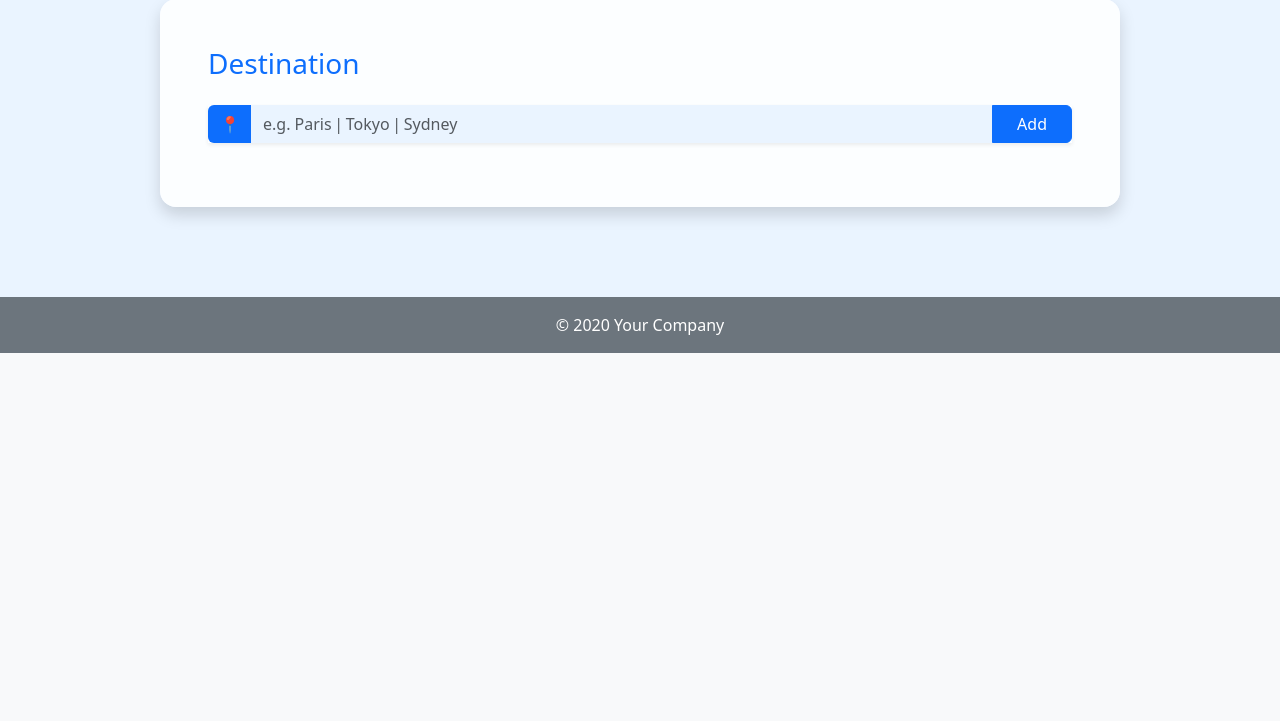
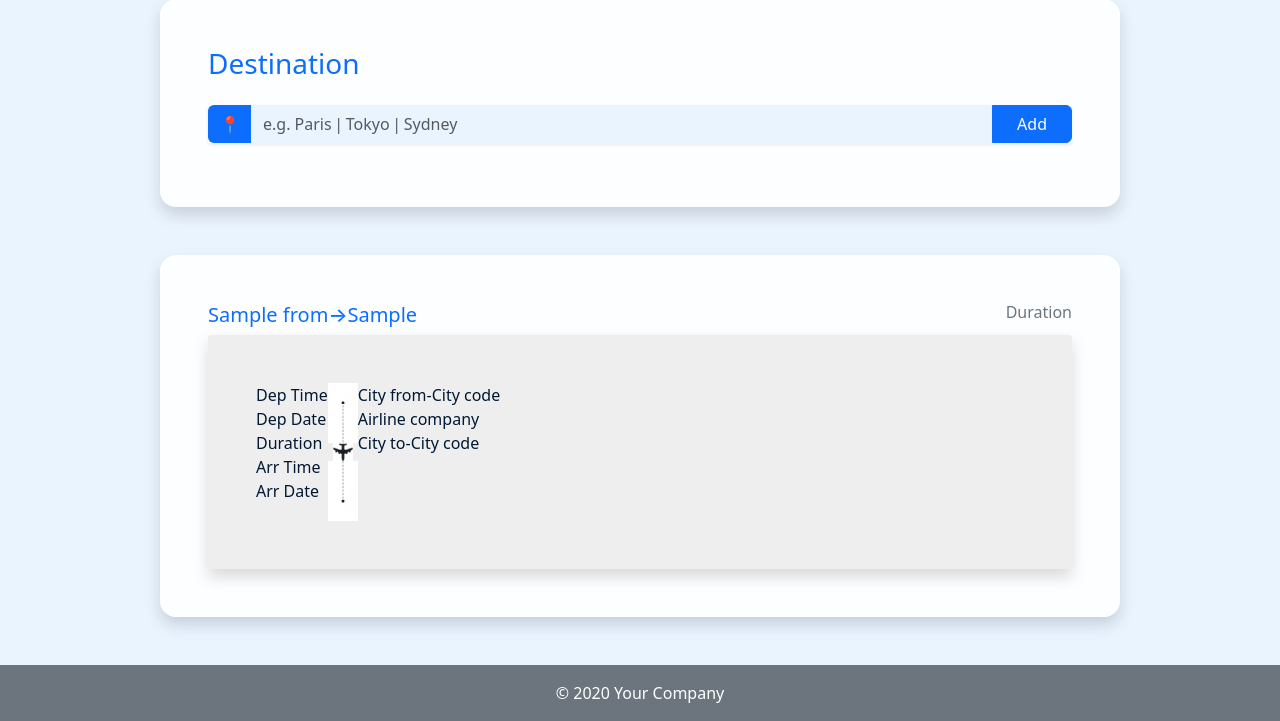
Before and after one commit to Bill-khk/Cross-plane, a Flask app: template templates/index.html in a window 1280 px wide. Shown: the part 447-1168 px from the top of the page. Before the commit the page ends 800 px from the top, so only its background shows below. Run offline with Flask 3, Linux system fonts and the light colour scheme; the template is opened without the code that fills it: values that come from a table or form of the project are taken from there, most other values are stand-ins (such as "Sample title", 1, 10 or a date in 2020); some libraries are stand-ins or nearby versions.

Commit message:
Base HTML for API_response

```diff
--- a/main.py
+++ b/main.py
@@ -109,8 +109,14 @@ def home():
             destinations.append(entry)
             print(f'New list of destination {destinations}')
             return redirect(url_for('change_dest', value=True))
+
+    # TO DELETE ------------------
+    with open('API_response_multiple.json') as json_data:
+        data = json.load(json_data)
+    API_destinations = filt_dests(data)
+    #------------------------------------------
     return render_template('index.html', cal=month_names, dest=dest_nb, destinations=destinations, form=myForm,
-                           current_year=datetime.now().year, city_error=city_error, API_destinations=API_destinations)
+                           current_year=datetime.now().year, city_error=city_error, API_destinations=API_destinations[0:1])
     # TODO render the API_destination in the HTML code
 
 @app.route("/update_period/<month_id>")
@@ -121,7 +127,7 @@ def update_period(month_id):
                    for m, v in month_names]
     return redirect("/")
 
-
+# TODO Limit the number of destination to two for now
 @app.route("/change_dest/<value>")
 def change_dest(value):
     global dest_nb
--- a/static/styles.css
+++ b/static/styles.css
@@ -13,6 +13,13 @@
     background: rgba(255, 255, 255, 0.85);
     backdrop-filter: blur(8px);
     border-radius: 1rem;
+    box-shadow: 0 0.5rem 1rem rgba(0, 0, 0, 0.15);
+}
+
+.card-gray {
+    background: rgba(235, 235, 235, 0.85);
+    backdrop-filter: blur(8px);
+    border-radius: 0.2rem;
     box-shadow: 0 0.5rem 1rem rgba(0, 0, 0, 0.15);
 }
 
--- a/templates/index.html
+++ b/templates/index.html
@@ -95,6 +95,43 @@
             </div>
         </section>
 
+        <section class="container my-5">
+            <div class="card-blue p-5 mx-auto" style="max-width: 60rem;">
+                {% for API_dest in API_destinations %}
+                    <div class="d-flex flex-row justify-content-between">
+                        <h5 class="text-primary">{{API_dest['from']}}→{{API_dest['to']}}</h5>
+                        <h6 class="text-secondary">Duration</h6>
+                    </div>
+                    <div class="card-gray p-5 mx-auto" style="max-width: 60rem;">
+                        <div class="d-flex flex-row flex-wrap">
+                            <div class="d-flex flex-column flex-wrap">
+                                <div>Dep Time</div>
+                                <div>Dep Date</div>
+                                <div>Duration</div>
+                                <div>Arr Time</div>
+                                <div>Arr Date</div>
+                            </div>
+                            <div class="d-flex flex-column flex-wrap align-items-center">
+                                <img src="/static/icones/top-itinerary.png" alt="" width="30">
+                                <img src="/static/icones/plane.png" alt="" width="20">
+                                <img src="/static/icones/bot-itinerary.png" alt="" width="30">
+                            </div>
+                            <div class="d-flex flex-column flex-wrap">
+                                <div class="d-flex flex-row flex-wrap">
+                                    <div>City from</div> - <div>City code</div>
+                                </div>
+                                <div>Airline company</div>
+                                <div class="d-flex flex-row flex-wrap">
+                                    <div>City to</div> - <div>City code</div>
+                                </div>
+                            </div>
+                        </div>
+                    </div>
+                {% endfor %}
+            </div>
+        </section>
+
+
     </main>
 
     <!-- FOOTER -->
```
Also changed, not shown: static/icones/bot-itinerary.png (added), static/icones/plane-itinerary.png (added), static/icones/plane.png (added), static/icones/top-itinerary.png (added).
